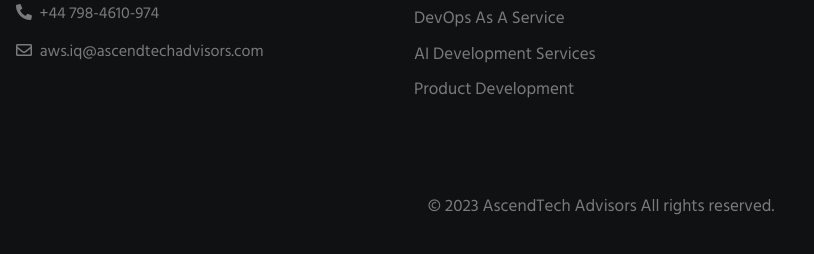
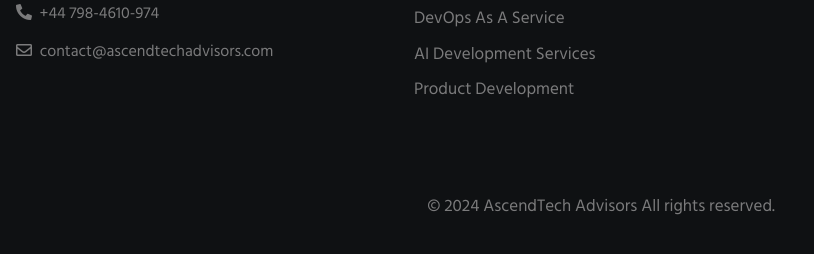
Before and after one commit to salahEddine-Admou/ascendtechadvisor, a plain HTML site: page index.html in a window 1280 px wide. Shown: the part 5647-5901 px from the top of the page, 39-853 px from the left. Drawn offline with Linux system fonts and the light colour scheme.

Commit message:
Update index.html

```diff
--- a/index.html
+++ b/index.html
@@ -500,10 +500,10 @@
 
                                     <h5><a href="+447984610974"><i class="fas fa-phone-alt me-1"></i> +44
                                             798-4610-974</a></h5>
-                                    <h5><a href="mailto:aws.iq@ascendtechadvisors.com"><i
+                                    <h5><a href="mailto:contact@ascendtechadvisors.com"><i
                                                 class="far fa-envelope me-1"></i> <a
                                                 href="mailto:aws.iq@ascendtechadvisors.com" class="mail">
-                                                aws.iq@ascendtechadvisors.com</a></a></h5>
+                                                contact@ascendtechadvisors.com</a></a></h5>
 
                                 </div>
 
@@ -560,7 +560,7 @@
                     </div>
                 </div>
                 <div class="bottom-copies text-center">
-                    <p class="copy-footer-29">© 2023 AscendTech Advisors All rights reserved.
+                    <p class="copy-footer-29">© 2024 AscendTech Advisors All rights reserved.
                     </p>
                 </div>
             </div>
```
